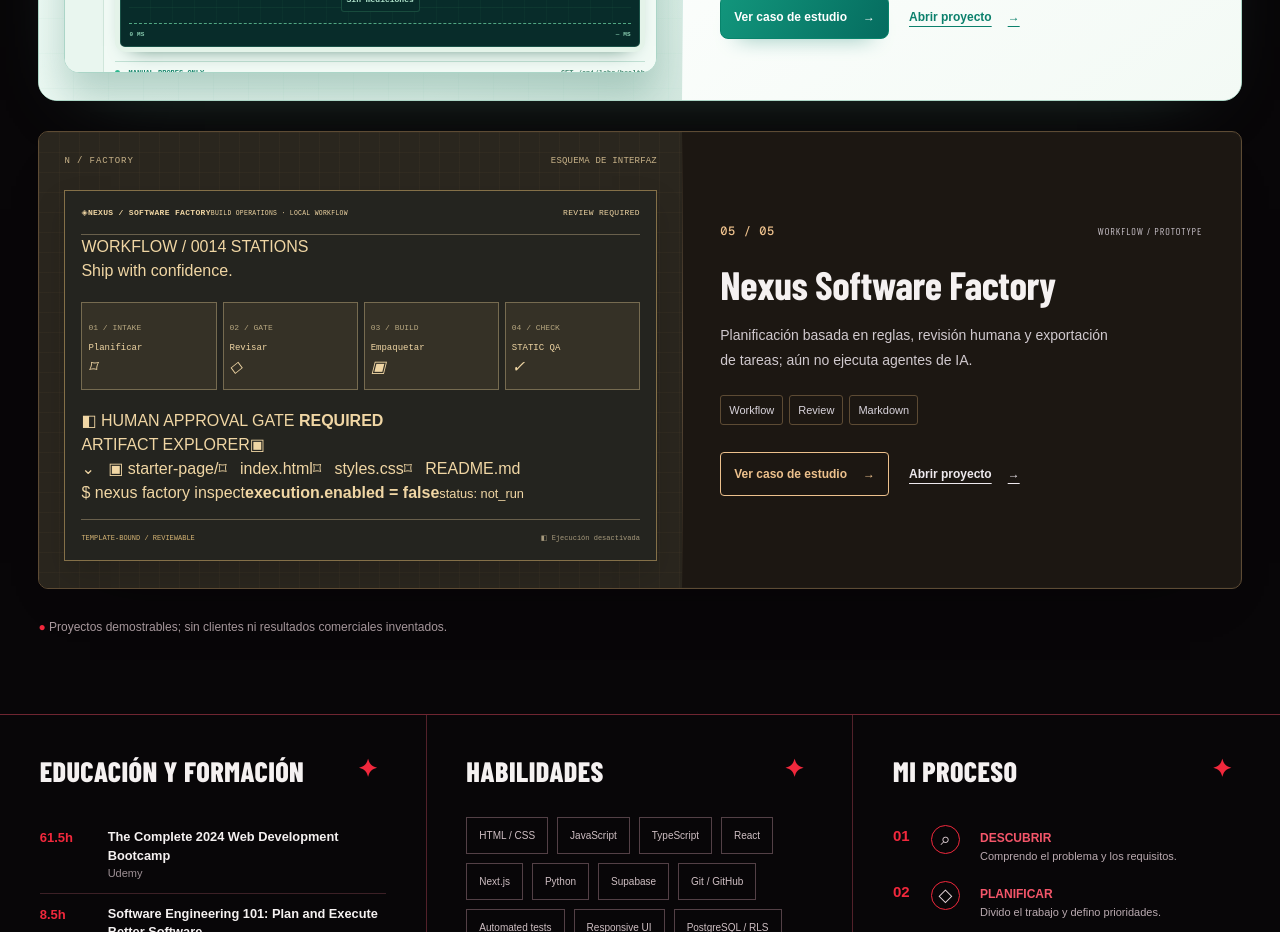
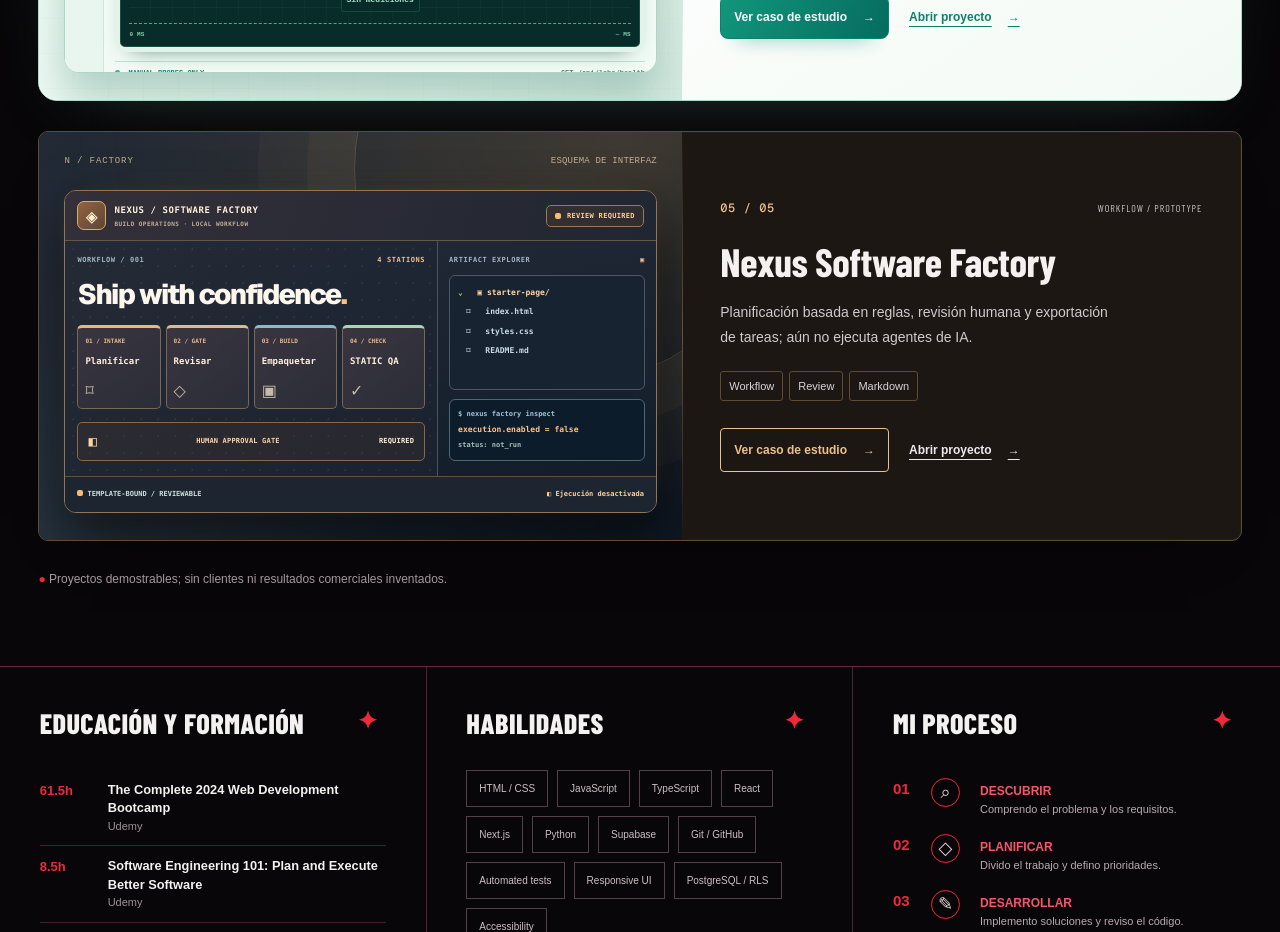
Before and after one commit to Dleteo/Nexus-AI, a Next.js app: page / in a window 1280 px wide. Shown: the part 2460-3392 px from the top of the page. Built offline with nearby package versions, Linux system fonts and the light colour scheme.

Commit message:
style(factory): create detailed industrial IDE cover with connected stations, file explorer and release safety gate

```diff
--- a/components/career/ProjectCover.module.css
+++ b/components/career/ProjectCover.module.css
@@ -1176,3 +1176,194 @@
  .studio .studioPanelHeading{font-size:6px}
  .studio .studioPropertyLabel{font-size:6px}
 }
+
+/* FACTORY / OPERATIONS IDE — intentionally static, not a fabricated run. */
+.factory.cover{
+ color:#fbe8c9;
+ background:
+  radial-gradient(ellipse at 91% 2%,#e4a95b36,transparent 66%),
+  radial-gradient(ellipse at 0% 100%,#7c9aaa29,transparent 68%),
+  linear-gradient(137deg,#222a36,#0e1722 73%);
+}
+.factory.cover::before{
+ content:"";position:absolute;pointer-events:none;z-index:-1;
+ right:-102px;top:-178px;width:430px;height:430px;
+ border:1px solid #ffc98f34;border-radius:50%;
+ box-shadow:0 0 0 47px #ffbd7b0b,0 0 0 96px #ffc98e07;
+}
+.factory.cover .coverTop{color:#e2cba9}
+.factory .factoryWindow{
+ display:flex;flex-direction:column;
+ flex:1;min-width:0;
+ overflow:hidden;min-height:270px;
+ padding:0;border-radius:12px;
+ border:1px solid #937454;
+ background:#151e2b;
+ box-shadow:0 24px 53px #0009,0 0 27px -22px #ffbc78,inset 0 1px #ffe5bb22;
+}
+.factory .factoryHeader{
+ display:flex;justify-content:space-between;align-items:center;gap:9px;
+ min-height:50px;padding:9px 12px;margin:0;
+ border-bottom:1px solid #675545;
+ background:linear-gradient(109deg,#343039,#202632);
+ font-family:ui-monospace,Consolas,monospace;
+}
+.factory .factoryHeaderIdentity{display:flex;align-items:center;gap:8px;min-width:0}
+.factory .factoryHeaderSymbol{
+ display:grid;place-items:center;flex:none;width:29px;height:29px;
+ color:#fff0ce;font-size:20px;line-height:1;
+ border:1px solid #dfa866;border-radius:7px;
+ background:linear-gradient(135deg,#93643f,#5c4538);
+}
+.factory .factoryHeaderIdentity>span:last-child{display:flex;flex-direction:column;gap:4px;min-width:0}
+.factory .factoryHeaderIdentity strong{
+ color:#fff2dd;font:850 9px/1.2 ui-monospace,Consolas,monospace;
+ letter-spacing:.065em;white-space:nowrap;
+}
+.factory .factoryHeaderIdentity small{
+ color:#c0ae9d;font:700 6px/1.2 ui-monospace,Consolas,monospace;letter-spacing:.075em;
+}
+.factory .factoryHeaderState{
+ display:inline-flex;align-items:center;gap:6px;
+ padding:6px 8px;flex:none;
+ border:1px solid #9c7950;border-radius:5px;
+ background:#61472b3c;color:#ffcf96;
+ font:800 7px/1.2 ui-monospace,Consolas,monospace;
+}
+.factory .factoryHeaderState i,.factory .factoryFooter i{
+ display:inline-block;width:6px;height:6px;flex:none;
+ border-radius:2px;background:#f5bc73;
+}
+.factory .factoryWorkbenchPreview{
+ display:grid;grid-template-columns:minmax(0,1.54fr) minmax(100px,.9fr);
+ flex:1;min-width:0;min-height:225px;
+}
+.factory .factoryPipelinePanel{
+ display:flex;flex-direction:column;gap:13px;min-width:0;
+ padding:15px 12px;
+ border-right:1px solid #4b5360;
+ background:
+ radial-gradient(#76869928 1px,transparent 1px),
+ linear-gradient(145deg,#242b36,#1a2230);
+ background-size:17px 17px,auto;
+}
+.factory .factoryPanelCaption{
+ display:flex;justify-content:space-between;align-items:center;gap:6px;
+ font:850 7px/1.35 ui-monospace,Consolas,monospace;
+ color:#a0b6c5;letter-spacing:.08em;
+}
+.factory .factoryPanelCaption>span:last-child{color:#eec18b}
+.factory .factoryPanelTitle{
+ color:#fdf6ec;font:830 clamp(17px,2.3vw,28px)/1.1 var(--font-geist-sans),Arial,sans-serif;
+ letter-spacing:-.06em;overflow-wrap:anywhere;
+}
+.factory .factoryPanelTitle span{color:#ffbf7c}
+.factory .pipeline{
+ display:grid;grid-template-columns:repeat(4,minmax(0,1fr));
+ align-items:stretch;gap:5px;margin:2px 0 0;
+}
+.factory .pipeline>div{
+ position:relative;display:flex;flex-direction:column;gap:7px;min-width:0;
+ min-height:84px;padding:9px 7px;
+ border:1px solid #7b6852;border-top:3px solid #efb477;
+ border-radius:5px;
+ background:linear-gradient(145deg,#3a3540,#2a2d37);
+}
+.factory .pipeline>div:nth-child(2){border-top-color:#dcbc8e}
+.factory .pipeline>div:nth-child(3){border-top-color:#91b8c6}
+.factory .pipeline>div:nth-child(4){border-top-color:#a9d5b6}
+.factory .pipeline small{font:800 6px/1.3 ui-monospace,Consolas,monospace;color:#e8b989}
+.factory .pipeline strong{
+ display:block;color:#fff0de;
+ font:800 9px/1.2 ui-monospace,Consolas,monospace;
+ overflow-wrap:anywhere;
+}
+.factory .pipeline i{
+ margin-top:auto;color:#c6bba9;font-style:normal;font-size:16px;line-height:1;
+}
+.factory .factoryGate{
+ display:flex;align-items:center;justify-content:space-between;gap:5px;
+ margin-top:auto;padding:9px 10px;
+ border:1px solid #8b6746;border-radius:5px;
+ background:#4c362842;
+ color:#ffd4a6;font:800 7px/1.4 ui-monospace,Consolas,monospace;
+ letter-spacing:.025em;
+}
+.factory .factoryGate>span{font-size:14px}
+.factory .factoryGate strong{color:#fff1d9;font-size:7px}
+.factory .factoryArtifactPanel{
+ display:flex;flex-direction:column;min-width:0;gap:9px;
+ padding:15px 11px;
+ background:linear-gradient(170deg,#202735,#131d2a);
+}
+.factory .factoryArtifactTree{
+ display:flex;flex-direction:column;gap:9px;
+ padding:12px 8px;flex:1;min-height:80px;
+ border:1px solid #4d5763;border-radius:6px;
+ background:#172331;
+ color:#c8dbe4;
+ font:750 8px/1.3 ui-monospace,Consolas,monospace;
+}
+.factory .factoryArtifactTree span{overflow-wrap:anywhere}
+.factory .factoryArtifactTree span:not(:first-child){padding-left:8px}
+.factory .factoryArtifactFolder{color:#ffd6a1}
+.factory .factoryTerminal{
+ display:flex;flex-direction:column;gap:6px;
+ padding:10px 8px;
+ border:1px solid #4a6875;border-radius:6px;
+ background:#0d1c2a;font:700 7px/1.3 ui-monospace,Consolas,monospace;
+}
+.factory .factoryTerminal>span{color:#9cc3d5}
+.factory .factoryTerminal>strong{color:#ffc487;font-size:8px;overflow-wrap:anywhere}
+.factory .factoryTerminal>small{color:#9fc1b4;font-size:7px}
+.factory .factoryFooter{
+ display:flex;justify-content:space-between;align-items:center;flex-wrap:wrap;gap:8px;
+ min-height:36px;margin:0;padding:9px 12px;
+ background:#1d2530;border-top:1px solid #5b5145;
+ color:#c4b8a6;font:750 7px/1.3 ui-monospace,Consolas,monospace;
+}
+.factory .factoryFooter>span:first-child{color:#cce1dc}
+.factory .factoryFooter>span:last-child{color:#ffd09c}
+.factory.spacious .factoryWindow{min-height:330px}
+.factory.spacious .factoryWorkbenchPreview{min-height:279px}
+.factory.spacious .factoryPipelinePanel{padding:19px 16px;gap:18px}
+.factory.spacious .factoryArtifactPanel{padding:19px 14px}
+.factory.spacious .factoryPipelinePanel .factoryPanelTitle{font-size:clamp(25px,2.8vw,37px)}
+.factory.spacious .pipeline>div{min-height:101px;padding:12px 9px}
+.factory.spacious .pipeline strong{font-size:10px}
+.factory.spacious .factoryArtifactTree{font-size:10px}
+@media(max-width:850px){
+ .factory .factoryWorkbenchPreview{grid-template-columns:minmax(0,1fr) minmax(85px,.7fr)}
+ .factory .factoryHeaderIdentity strong{font-size:8px}
+ .factory .factoryPanelTitle{font-size:clamp(17px,3vw,26px)}
+ .factory .factoryPipelinePanel{padding:11px 8px;gap:11px}
+ .factory .factoryArtifactPanel{padding:11px 8px}
+ .factory .pipeline>div{padding:8px 4px;gap:5px}
+ .factory .pipeline strong{font-size:7px}
+ .factory .factoryGate{font-size:6px;padding:7px}
+ .factory.spacious .factoryPipelinePanel{padding:14px 10px}
+ .factory.spacious .factoryArtifactPanel{padding:14px 8px}
+}
+@media(max-width:470px){
+ .factory .factoryWorkbenchPreview{grid-template-columns:minmax(0,1fr) minmax(72px,.47fr)}
+ .factory .factoryPanelTitle{font-size:15px}
+ .factory .factoryHeaderState{font-size:6px;padding:5px}
+ .factory .factoryHeaderIdentity small{display:none}
+ .factory .factoryHeaderIdentity strong{font-size:7px}
+ .factory .factoryArtifactTree{font-size:6px;padding:7px 4px;gap:7px}
+ .factory .factoryArtifactTree span:not(:first-child){padding-left:1px}
+ .factory .factoryTerminal{padding:6px 4px;font-size:6px}
+ .factory .factoryTerminal>strong{font-size:6px}
+ .factory .factoryPipelinePanel{padding:9px 5px}
+ .factory .pipeline{gap:3px}
+ .factory .pipeline small{font-size:5px}
+ .factory .pipeline strong{font-size:6px}
+ .factory .pipeline>div{min-height:75px;padding:7px 3px}
+ .factory .factoryGate strong{display:none}
+ .factory .factoryPanelCaption{font-size:6px}
+ .factory.spacious .factoryWorkbenchPreview{min-height:255px}
+ .factory.spacious .factoryPipelinePanel{padding:11px 7px}
+ .factory.spacious .factoryArtifactPanel{padding:11px 6px}
+ .factory.spacious .pipeline>div{min-height:81px;padding:9px 4px}
+ .factory.spacious .pipeline strong{font-size:7px}
+}
```
